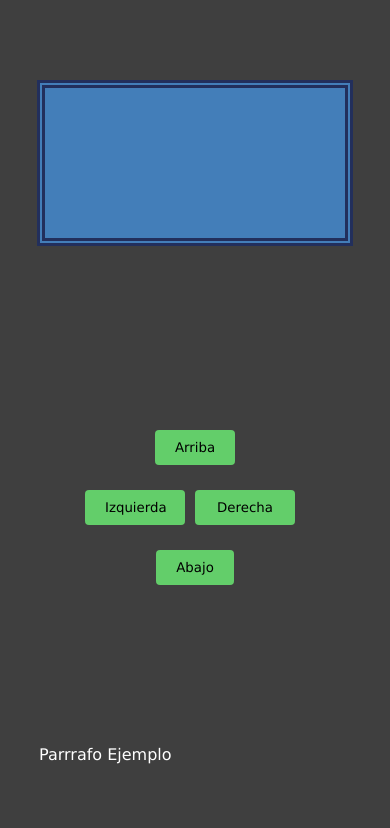
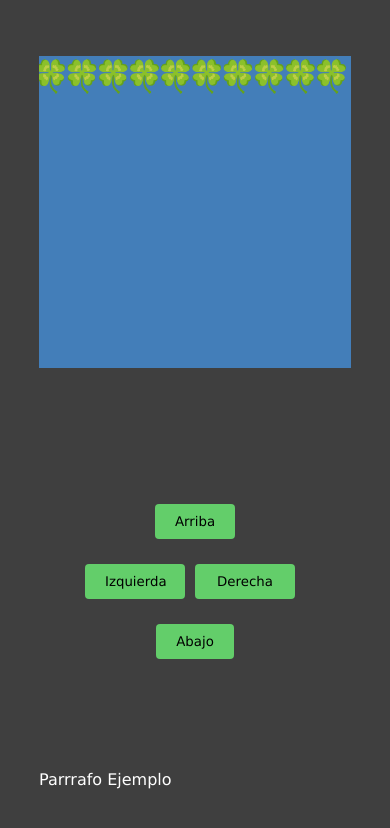
Before and after one commit to StivensonMejia/Taller-JavaScript-VideoJuego, a plain HTML site: page index.html in a window 390 px wide. Drawn offline with Linux system fonts and the light colour scheme.

Commit message:
canvas responsivo con calculos matematicos simples

```diff
--- a/game.js
+++ b/game.js
@@ -1 +1,38 @@
 console.log(maps);
+
+const canvas = document.querySelector('#game');
+const game = canvas.getContext('2d');
+
+window.addEventListener('load', setCanvasSize);
+window.addEventListener('resize', setCanvasSize);
+
+let canvasSize;
+let elementSize;
+
+function startGame() {
+
+    game.font = elementSize + 'px none'
+    game.textAlign = 'end';
+
+    for (let i = 1; i <= 10; i++) {
+        game.fillText(emojis['-'], elementSize * i, elementSize)
+
+    }
+}
+
+function setCanvasSize() {
+
+    if (window.innerHeight > window.innerWidth) {
+        canvasSize = window.innerWidth * 0.8;
+    }
+    else {
+        canvasSize = window.innerHeight * 0.8;
+    }
+
+    canvas.setAttribute('width', canvasSize);
+    canvas.setAttribute('height', canvasSize);
+
+    elementSize = canvasSize / 10;
+
+    startGame();
+}
--- a/style.css
+++ b/style.css
@@ -13,7 +13,7 @@ body {
     width:100vw
 }
 canvas {
-    border:8px double rgb(34, 47, 92);
+    /* border:8px double rgb(34, 47, 92); */
     background-color:#437eb9;
 }
 .btns {
```
Also changed, not shown: maps.js (+12 -12 lines).
